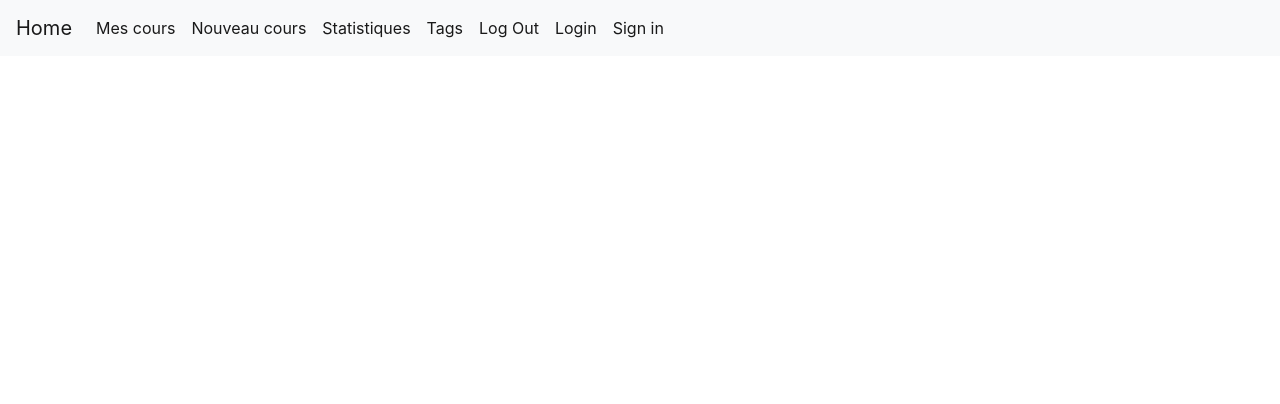
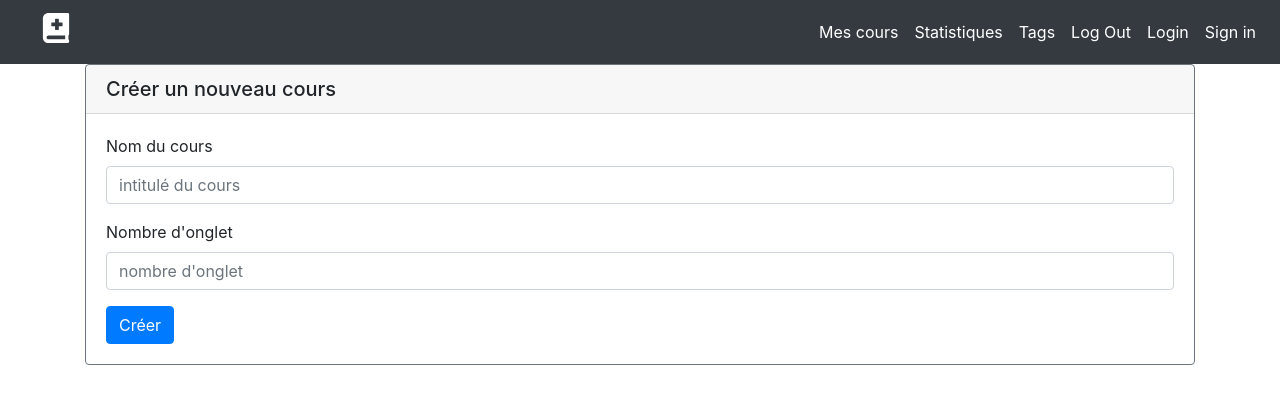
Before and after one commit to abdo-git/backoffice, a React (Create React App) app: page / in a window 1280 px wide. Shown: the top 404 px of the page. Built offline with nearby package versions, Linux system fonts and the light colour scheme.

Commit message:
createCours_onglet

```diff
--- a/package.json
+++ b/package.json
@@ -8,6 +8,7 @@
     "@testing-library/user-event": "^7.2.1",
     "react": "^16.13.1",
     "react-dom": "^16.13.1",
+    "react-icons": "^3.11.0",
     "react-router-dom": "^5.2.0",
     "react-scripts": "3.4.3"
   },
@@ -31,5 +32,8 @@
       "last 1 firefox version",
       "last 1 safari version"
     ]
+  },
+  "devDependencies": {
+    "prettier": "^2.1.1"
   }
 }
--- a/public/index.html
+++ b/public/index.html
@@ -16,7 +16,7 @@
     -->
     <link rel="manifest" href="%PUBLIC_URL%/manifest.json" />
     <link rel="stylesheet" href="https://maxcdn.bootstrapcdn.com/bootstrap/4.0.0/css/bootstrap.min.css" integrity="sha384-Gn5384xqQ1aoWXA+058RXPxPg6fy4IWvTNh0E263XmFcJlSAwiGgFAW/dAiS6JXm" crossorigin="anonymous">
-
+    <link rel="stylesheet" href="./style.css">
     <!--
       Notice the use of %PUBLIC_URL% in the tags above.
       It will be replaced with the URL of the `public` folder during the build.
--- /dev/null
+++ b/public/style.css
@@ -0,0 +1,9 @@
+nav .navbar-nav li a {
+  color: white !important;
+}
+
+svg {
+  width: 80px;
+  height: 30px;
+  fill: white;
+}
--- a/src/App.js
+++ b/src/App.js
@@ -1,16 +1,20 @@
-import React,{Component} from 'react';
-import {BrowserRouter} from 'react-router-dom';
-import {NavBar} from './components'
+import React, { Component } from "react";
+import { BrowserRouter, Route, Switch } from "react-router-dom";
+import  NavBar  from "./components/layout/NavBar";
+import Createcours from "./components/Cours/Createcours";
 
-class App extends  Component {
-  render(){
+class App extends Component {
+  render() {
     return (
       <BrowserRouter>
         <div className="App">
           <NavBar />
+          <Switch>
+            <Route path='/' component={Createcours}/>
+          </Switch>
         </div>
       </BrowserRouter>
-  )
+    );
   }
 }
 
--- /dev/null
+++ b/src/components/Cours/Createcours.js
@@ -0,0 +1,72 @@
+import React, { Component } from "react";
+import Onglet from "./Onglets/Onglet";
+
+class Createcours extends Component {
+  state = {
+    nomCours: "",
+    nbrOnglet: "",
+    buttonClicked: false,
+  };
+
+  handleChange = (e) => {
+    this.setState({
+      [e.target.id]: e.target.value,
+    });
+  };
+
+  handleSubmit = (e) => {
+    e.preventDefault();
+    this.setState({ buttonClicked: true });
+    console.log(this.state);
+  };
+
+  showOnglets = (nbrOnglet)=>{
+    let onglets = []
+    for (let i = 0; i < nbrOnglet; i++) {
+      onglets.push(<Onglet id={i+1}/>)
+    }
+    return onglets;
+  }
+
+  render() {
+    return (
+      <div className="container">
+        <div className="card border-secondary mb-3">
+          <h5 className="card-header">Créer un nouveau cours</h5>
+          <div className="card-body">
+            <form onSubmit={this.handleSubmit}>
+              <div className="form-group">
+                <label htmlFor="nomCours">Nom du cours</label>
+                <input
+                  type="text"
+                  className="form-control"
+                  id="nomCours"
+                  placeholder="intitulé du cours"
+                  onChange={this.handleChange}
+                />
+              </div>
+              <div className="form-group">
+                <label htmlFor="nbrOnglet">Nombre d'onglet</label>
+                <input
+                  type="text"
+                  className="form-control"
+                  id="nbrOnglet"
+                  placeholder="nombre d'onglet"
+                  onChange={this.handleChange}
+                />
+              </div>
+              <button type="submit" className="btn btn-primary">
+                Créer
+              </button>
+            </form>
+          </div>
+        </div>
+        {
+          this.state.buttonClicked ? this.showOnglets(this.state.nbrOnglet):(null)
+        }
+      </div>
+    );
+  }
+}
+
+export default Createcours;
--- /dev/null
+++ b/src/components/Cours/Onglets/Onglet.js
@@ -0,0 +1,38 @@
+import React, { useState } from "react";
+
+const Onglet = (props) => {
+  const [nomOnglet, setNomOnglet] = useState("");
+  console.log(props);
+  return (
+    <div className="card border-secondary mb-3" key={props.id}>
+      <h5 className="card-header">Onglet {props.id}</h5>
+      <div className="card-body">
+        <form onSubmit={(e) => e.preventDefault()}>
+          <div className="form-group">
+            <label htmlFor="nomOnglet">Nom d'onglet</label>
+            <input
+              type="text"
+              className="form-control"
+              id="nomOnglet"
+              placeholder="nom onlget"
+              onChange={(e)=>{
+                setNomOnglet(e.target.value)}}
+            />
+          </div>
+          <button
+            type="submit"
+            className="btn btn-primary"
+            onClick={()=>console.log(nomOnglet)}
+          >
+            Ajouter Chapitre
+          </button>
+          <button type="submit" className="btn btn-primary">
+            Supprimer onglet
+          </button>
+        </form>
+      </div>
+    </div>
+  );
+};
+
+export default Onglet;
--- a/src/components/index.js
+++ b/src/components/index.js
@@ -1 +1,2 @@
-export {default as NavBar} from './layout/NavBar'
+// export {default as NavBar} from './layout/NavBar'
+// export {default as Createcours} from './Cours/CreateCours'
--- a/src/components/layout/NavBar.js
+++ b/src/components/layout/NavBar.js
@@ -1,20 +1,23 @@
-import React from 'react'
-import {Link} from 'react-router-dom'
-import SignedInLinks from './SignedInLinks'
-import SignedOutLinks from './SignedOutLinks'
+import React from "react";
+import { Link } from "react-router-dom";
+import SignedInLinks from "./SignedInLinks";
+import SignedOutLinks from "./SignedOutLinks";
+import { FaBookMedical } from "react-icons/fa";
 
-const NavBar = ()=>{
-    return(
-        <nav className="navbar navbar-expand-sm navbar-light bg-light">
-             <Link to="/" className="navbar-brand">Home</Link>
+const NavBar = () => {
+  return (
+    <nav className="navbar navbar-expand-sm navbar-light bg-dark">
+    <Link to="/" className="navbar-brand">
+        <FaBookMedical />
+    </Link>
      <button className="navbar-toggler" data-toggle="collapse" data-target="#navbarMenu">
          <span className="navbar-toggler-icon"></span>
        </button>
-                <div className="collapse navbar-collapse" id="navbarMenu">
+       <div className="collapse navbar-collapse justify-content-end" id="navbarMenu">
            <SignedInLinks />
            <SignedOutLinks />
        </div>
 </nav>
-    )
-}
+  );
+};
 export default NavBar;
--- a/src/components/layout/SignedInLinks.js
+++ b/src/components/layout/SignedInLinks.js
@@ -1,17 +1,31 @@
-import React from 'react'
-import {NavLink} from 'react-router-dom'
+import React from "react";
+import { NavLink } from "react-router-dom";
 
-const SignedInLinks = ()=>{
-
-    return(
-        <ul className="navbar-nav ">
-            <li className="nav-item"><NavLink to="/" className="nav-link">Mes cours</NavLink></li>
-            <li className="nav-item"><NavLink to="/" className="nav-link">Nouveau cours</NavLink></li>
-            <li className="nav-item"><NavLink to="/" className="nav-link">Statistiques</NavLink></li>
-            <li className="nav-item"><NavLink to="/" className="nav-link">Tags</NavLink></li>
-            <li className="nav-item"><NavLink to="/" className="nav-link">Log Out</NavLink></li>
-        </ul>
-    )
-}
+const SignedInLinks = () => {
+  return (
+    <ul className="navbar-nav">
+      <li className="nav-item">
+        <NavLink to="/ListCours" className="nav-link">
+          Mes cours
+        </NavLink>
+      </li>
+      <li className="nav-item">
+        <NavLink to="/Satistiques" className="nav-link">
+          Statistiques
+        </NavLink>
+      </li>
+      <li className="nav-item">
+        <NavLink to="/Tags" className="nav-link">
+          Tags
+        </NavLink>
+      </li>
+      <li className="nav-item">
+        <NavLink to="/" className="nav-link">
+          Log Out
+        </NavLink>
+      </li>
+    </ul>
+  );
+};
 
 export default SignedInLinks;
--- a/src/index.js
+++ b/src/index.js
@@ -1,4 +1,4 @@
-import React,{component} from 'react';
+import React from 'react';
 import ReactDOM from 'react-dom';
 import App from './App';
 import * as serviceWorker from './serviceWorker';
```
Also changed, not shown: src/components/layout/SignedOutLinks.js (+18 -11 lines), src/components/Cours/CreateCours.js (deleted), 2 other files (tests, documents, lock files or other folders). Lines whose indentation alone changed are shown as unchanged.
